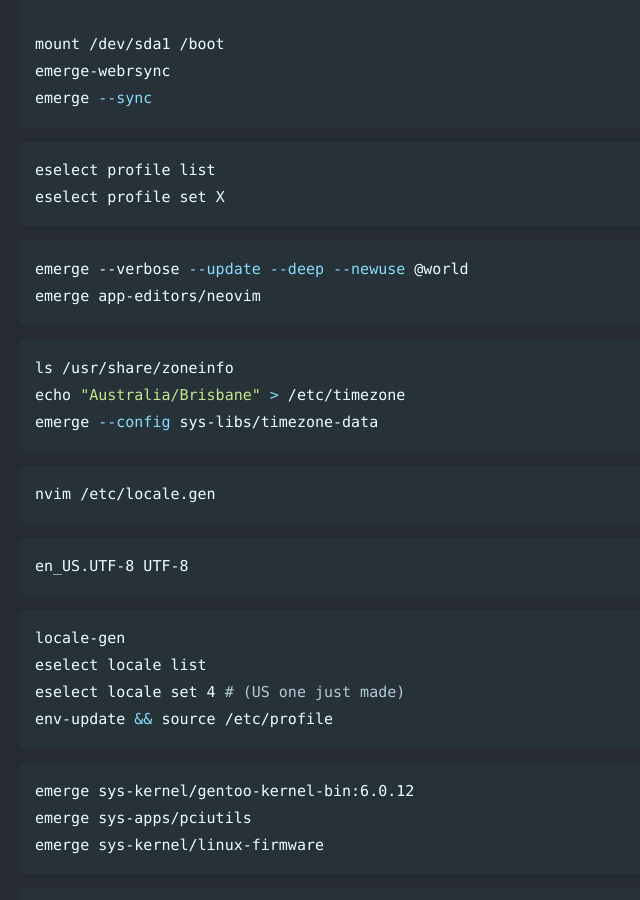
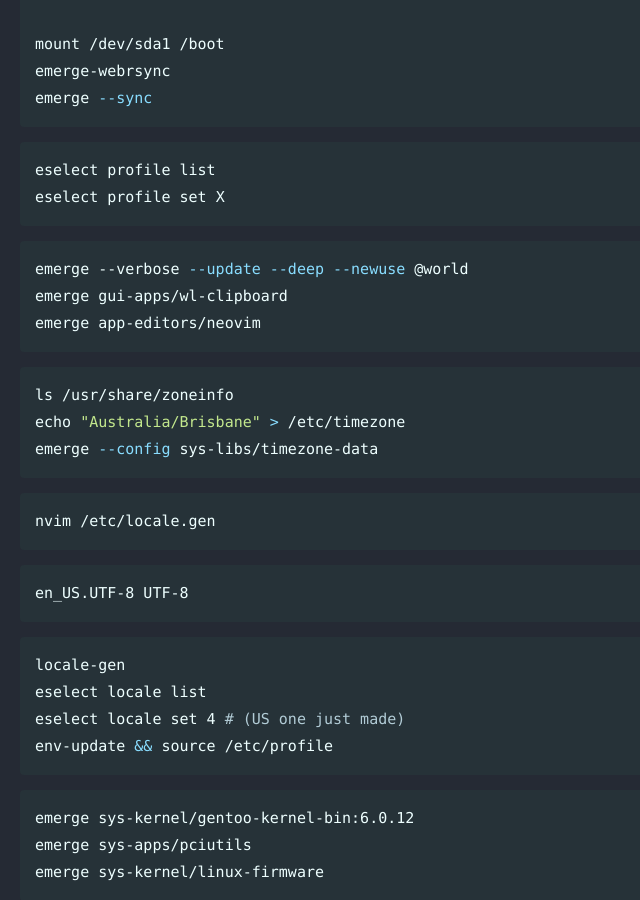
Before and after one commit to Connor-McCartney/Connor-McCartney.github.io, a Jekyll site: the page built from _pages/misc/gentoo.md, in a window 1280 px wide and 900 px high, scrolled down 2813 px. Shown: the whole window, without its empty margins (0-640 px from the left). Built offline with Jekyll 4.4.1, drawn with Linux system fonts in a browser that asks for light colours; cached includes are drawn as plain includes.

Commit message:
Update gentoo.md

````diff
--- a/_pages/misc/gentoo.md
+++ b/_pages/misc/gentoo.md
@@ -130,6 +130,7 @@ eselect profile set X
 
 ```bash
 emerge --verbose --update --deep --newuse @world
+emerge gui-apps/wl-clipboard
 emerge app-editors/neovim
 ```
 
````
